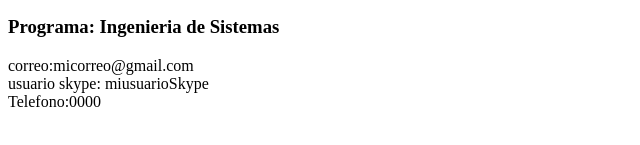
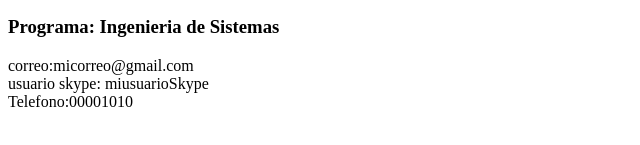
Before and after one commit to mavilap/testing, a plain HTML site: page index.html in a window 1280 px wide. Shown: the part 163-308 px from the top of the page, 0-640 px from the left. Drawn offline with Linux system fonts and the light colour scheme.

Commit message:
Update index.html

```diff
--- a/index.html
+++ b/index.html
@@ -16,7 +16,7 @@
     <br>
     usuario skype: miusuarioSkype
     <br>
-    Telefono:0000
+    Telefono:00001010
     <br>
 
 </p>
```
